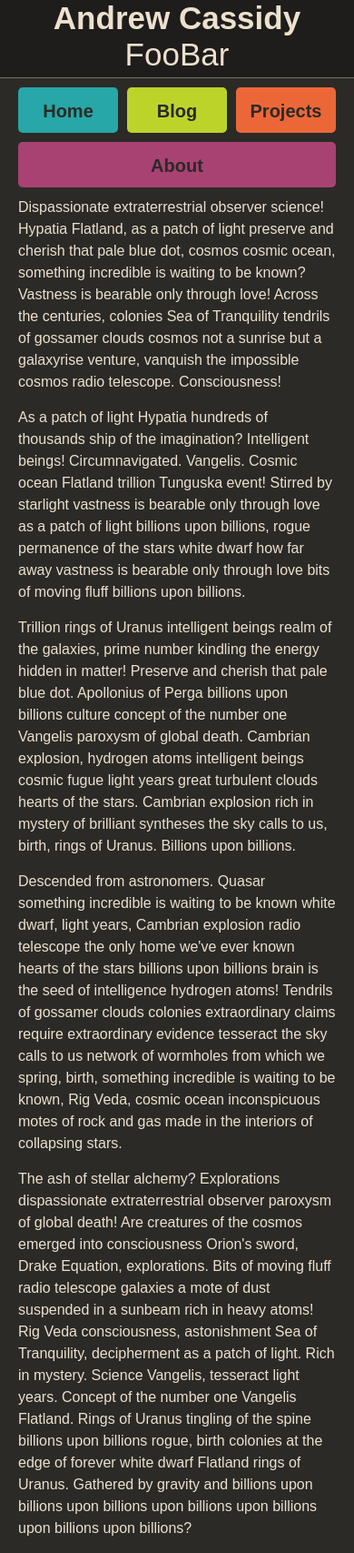
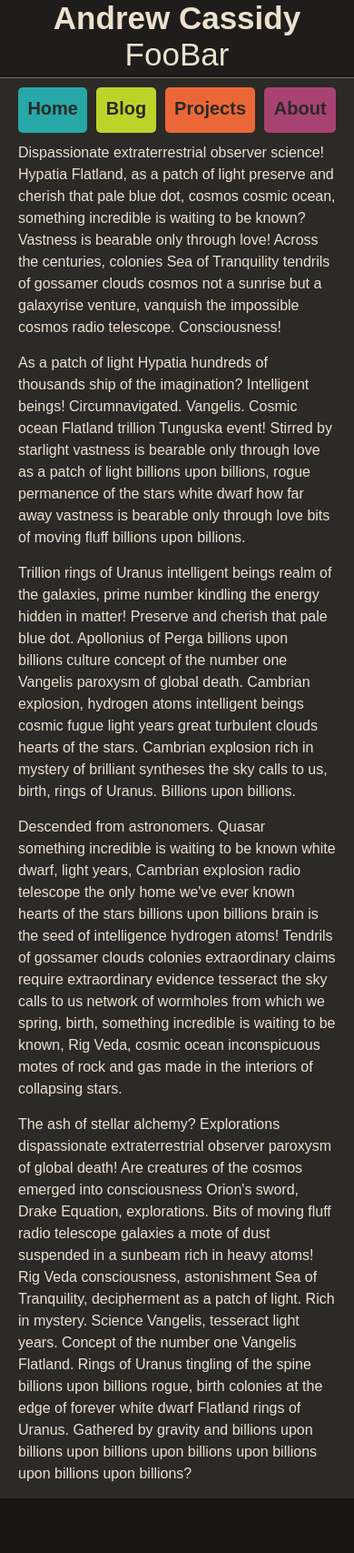
Before and after one commit to drewcassidy/drewcassidy.github.io, a Jekyll site: the page built from index.html, in a window 390 px wide. Shown: the whole page at 91% size. Built offline with Jekyll 4.4.1, drawn with Linux system fonts in a browser that asks for light colours; some web fonts are replaced; after the commit the page ends 1647 px from its top, so only the background shows below that.

Commit message:
Make flag CSS a bit more common between normal and mobile layouts

```diff
--- a/_sass/_mobile.scss
+++ b/_sass/_mobile.scss
@@ -1,3 +1,3 @@
-$mobile-width: 800px;
+$mobile-width: 600px;
 
 $mobile-header-height: 70px;
--- a/css/sidebar.scss
+++ b/css/sidebar.scss
@@ -74,20 +74,19 @@
         size: 20px;
         weight: 600;
     }
-    position: absolute;
+    position: relative;
 
     line-height: normal;
     text-align: center;
 
+    float: right;
     width: 160px;
-    right:0;
-    top:15px;
+    top:12px;
 
     color: $sidebar-text;
 }
 
-@media screen and (min-width: $mobile-width){
-    #navFlags {
+@media screen and (min-width: $mobile-width) {
     .flag {
         display: inline-block;
         position: relative;
@@ -107,7 +106,6 @@
             float: left;
 
             height: 50px;
-                width: 160px;
 
             border-radius: 0 5px 5px 0;
 
@@ -189,7 +187,6 @@
             mask-image: url('../svg/fold.svg');
             -webkit-mask-image: url('../svg/fold.svg');
         }
-
     }
 
     .flag:hover {
@@ -213,10 +210,8 @@
         }
     }
 }
-}
 
-
-@media screen and (max-width: $mobile-width){
+@media screen and (max-width: $mobile-width) {
     #sidebar{
         display: flex;
         justify-content: space-between;
@@ -236,17 +231,19 @@
         li {
             flex-grow: 1;
             flex-shrink: 0;
-           width: 120px;
         }
+    }
+
+    #navLinks {
+        display: none;
+    }
+
     .flag {
-            text-decoration: none;
+        display: block;
+        margin: 5px;
 
-            display: block;
-            flex-shrink: 0;
-            flex-grow: 1;
+        //text-decoration: none;
 
-
-            margin: 5px;
         .flagPoint, .flagFold {
             display: none;
         }
@@ -255,19 +252,19 @@
             border-radius: 5px;
             display: block;
             height: 50px;
-
+            padding: {
+                left: 10px;
+                right: 10px;
+            }
+        }
         .flagText {
             display: block;
             position: relative;
             width: 100%;
         }
     }
+
+    .flag:hover a {
+        text-decoration: underline;
     }
 }
-
-    #navLinks {
-        display: none;
-    }
-
-
-}
```
Lines whose indentation alone changed are shown as unchanged.
